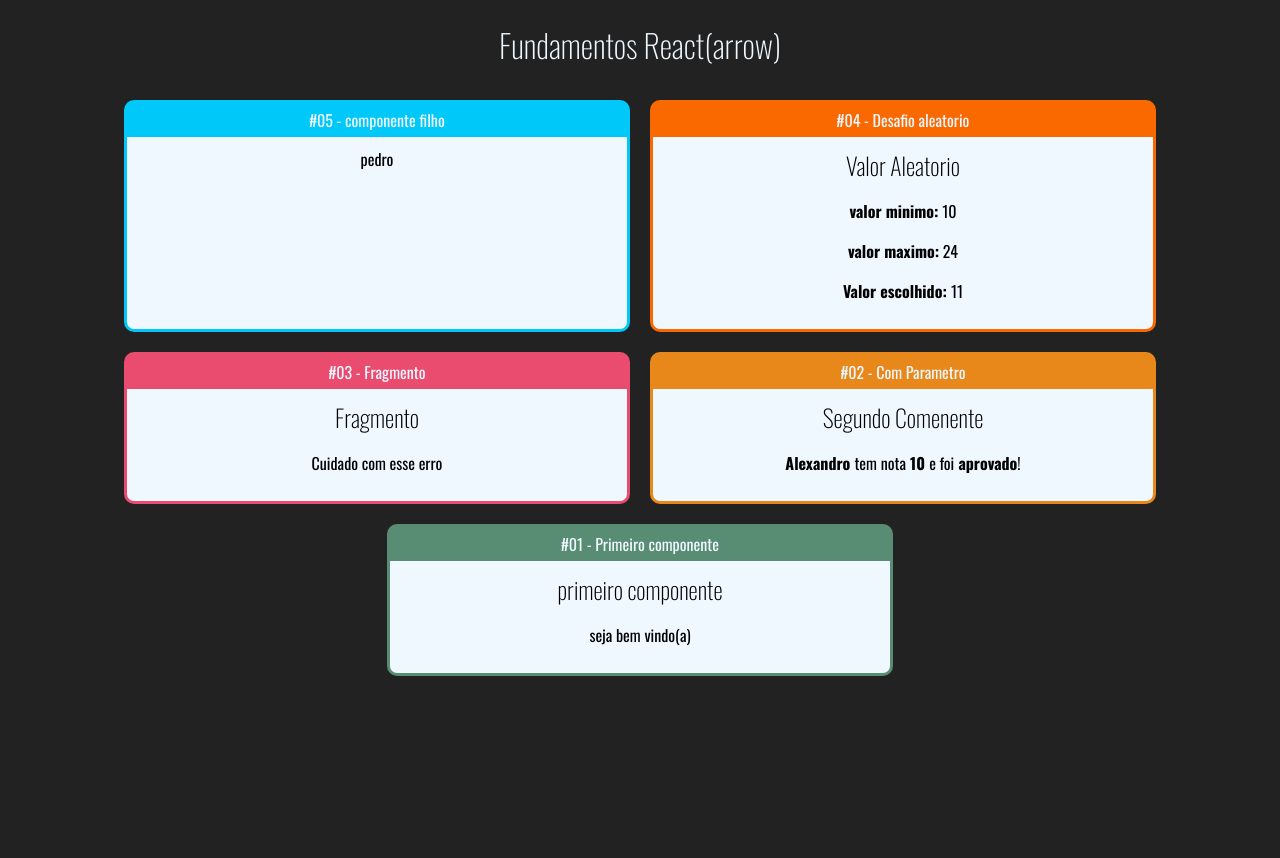
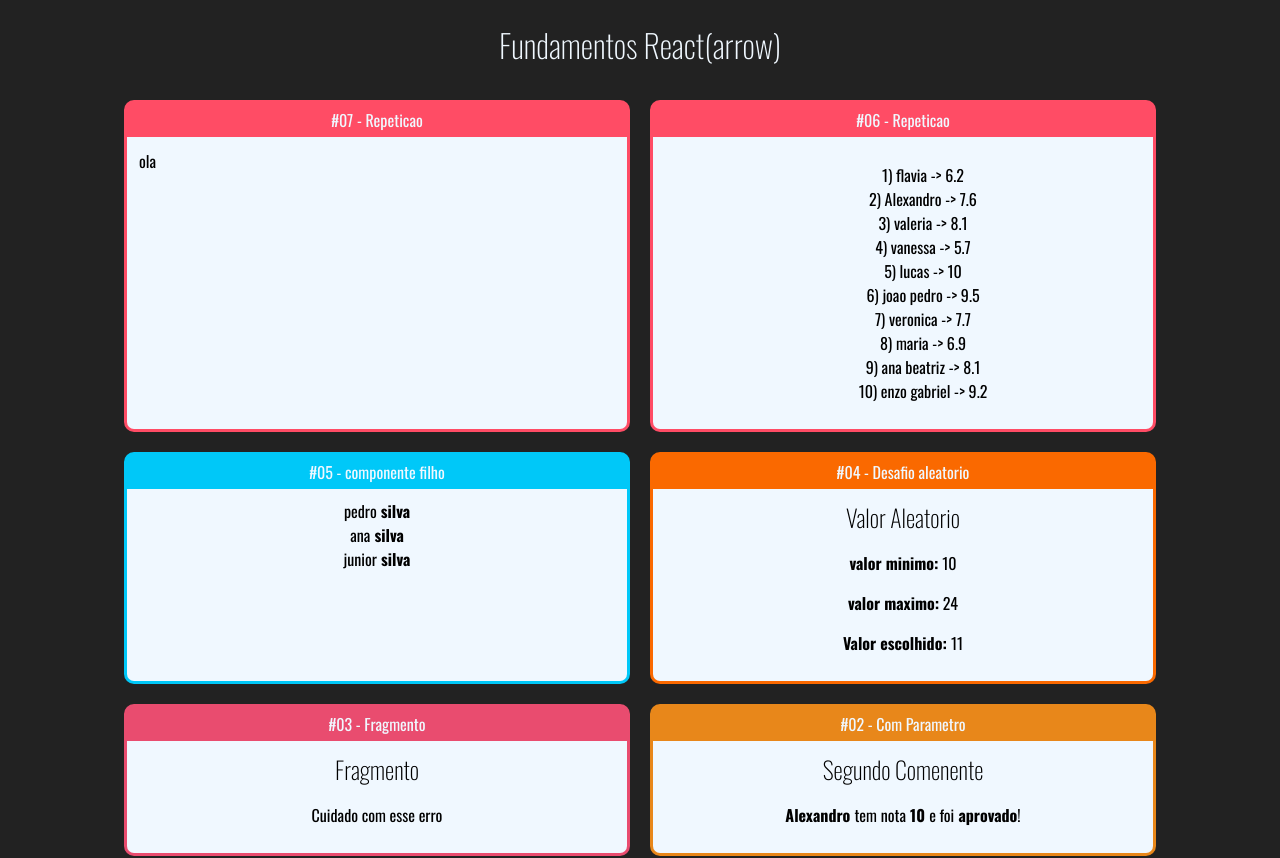
Before and after one commit to Alexandrodasilva/-fundamentalsReact, a React (Create React App) app: page / in a window 1280 px wide. Shown: the top 858 px of the page. Before the commit the page ends 800 px from the top, so only its background shows below. Built offline with nearby package versions, Linux system fonts and the light colour scheme.

Commit message:
estudos sobre componentes componentes e array de objetos para sua utilização

```diff
--- a/src/App.jsx
+++ b/src/App.jsx
@@ -6,6 +6,8 @@ import Number from "./components/basicos/Number";
 import Card from "./layout/Card"
 import Familia from "./components/basicos/Familia";
 import MembroFamilia from "./components/basicos/FamiliaMembro";
+import ListaAlunos from "./components/repeticao/ListaAlunos";
+import TabelaProduto from "./components/repeticao/TabelaProdutos";
 import './App.css'
 
 export default function App(){
@@ -13,11 +15,20 @@ export default function App(){
         <div className="App">
             <h1>Fundamentos React(arrow)</h1>
             <div className="Cards">
+
+                <Card titulo="#07 - Repeticao" color="#FF4C65">
+                    <TabelaProduto></TabelaProduto>
+                </Card>
+
+                <Card titulo="#06 - Repeticao" color="#FF4C65">
+                    <ListaAlunos></ListaAlunos>
+                </Card>
+
                 <Card titulo="#05 - componente filho" color="#00C8F8">
                     <Familia sobrenome="silva" idade={12}>
                         <MembroFamilia nome="pedro" />
-                        {/* <MembroFamilia nome="ana"/>
-                        <MembroFamilia nome="junior" /> */}
+                        <MembroFamilia nome="ana"/>
+                        <MembroFamilia nome="junior" />
                     </Familia>
                 </Card>
 
--- a/src/components/basicos/Familia.jsx
+++ b/src/components/basicos/Familia.jsx
@@ -1,10 +1,12 @@
-import React from "react";
-import MembroFamilia from "./FamiliaMembro";
+import React, {cloneElement} from "react";
 
-export default function Familia(props){
+ function Familia(props){
     return(
-        <>
-            {props.children}
-        </>
+        <div>
+           {props.children.map((child, i) => {
+                return cloneElement(child, {...props, Key: i});
+           })}
+        </div>
     );
 }
+export default Familia;
--- /dev/null
+++ b/src/components/repeticao/ListaAlunos.jsx
@@ -0,0 +1,18 @@
+import React from "react";
+import alunos from "../../data/alunos";
+export default props => {
+    const arrayAlunos = alunos.map((aluno) => {
+        return(
+            <li key={aluno.id}>
+                {aluno.id}) {aluno.nome} -> {aluno.nota}
+            </li>
+        );
+    });
+    return(
+        <div>
+            <ul style={{listStyle: "none"}}>
+                {arrayAlunos}
+            </ul>
+        </div>
+    )
+}
--- /dev/null
+++ b/src/components/repeticao/TabelaProdutos.jsx
@@ -0,0 +1,11 @@
+import React from "react";
+
+export default function TabelaProduto(props){
+    return(
+        <div>
+            <table>
+                <div>ola</div>
+            </table>
+        </div>
+    );
+}
--- /dev/null
+++ b/src/data/alunos.js
@@ -0,0 +1,12 @@
+export default [
+    {id: 1, nome: 'flavia', nota:6.2},
+    {id: 2, nome: 'Alexandro', nota:7.6},
+    {id: 3, nome: 'valeria', nota:8.1},
+    {id: 4, nome: 'vanessa', nota:5.7},
+    {id: 5, nome: 'lucas', nota:10.0},
+    {id: 6, nome: 'joao pedro', nota:9.5},
+    {id: 7, nome: 'veronica', nota:7.7},
+    {id: 8, nome: 'maria', nota:6.9},
+    {id: 9, nome: 'ana beatriz', nota:8.1},
+    {id: 10, nome: 'enzo gabriel', nota:9.2}
+]
```
Also changed, not shown: src/data/produtos.js (added, +10 -0 lines).
